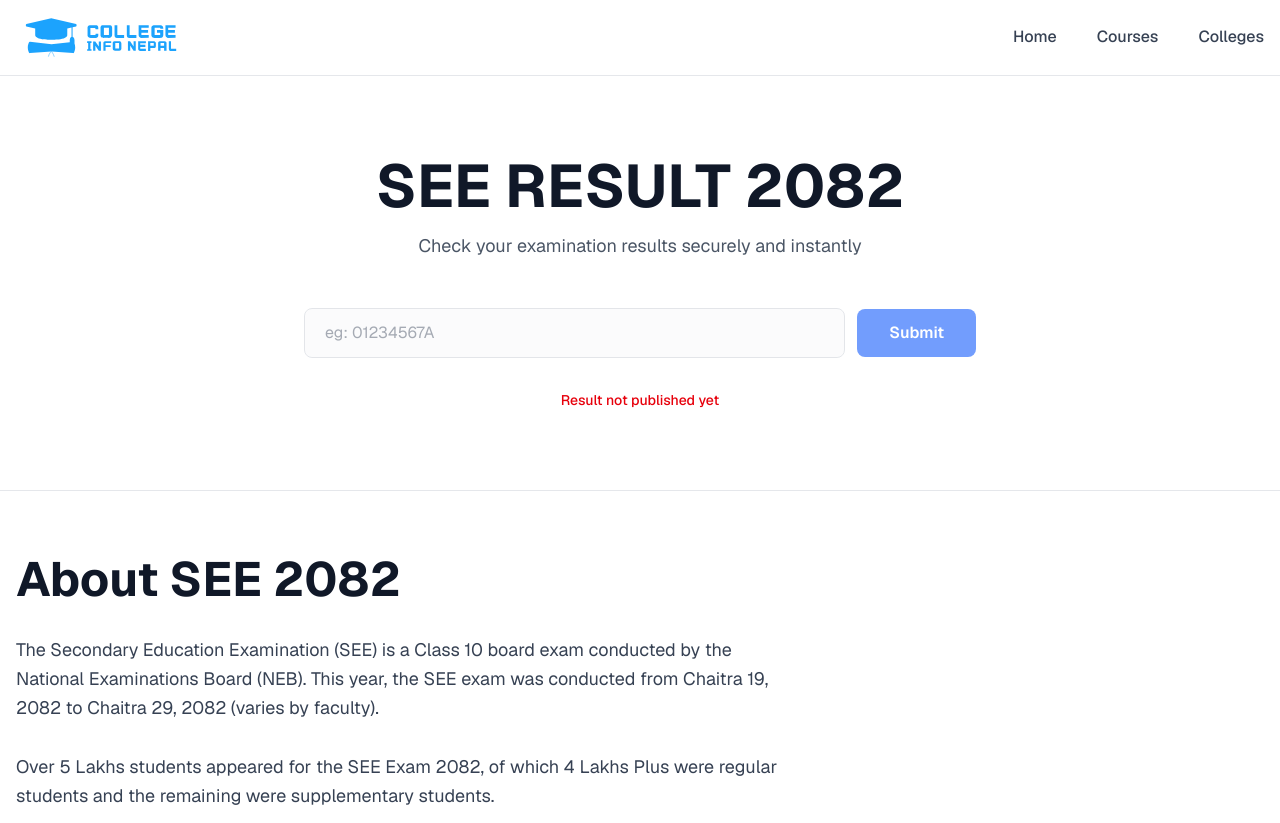
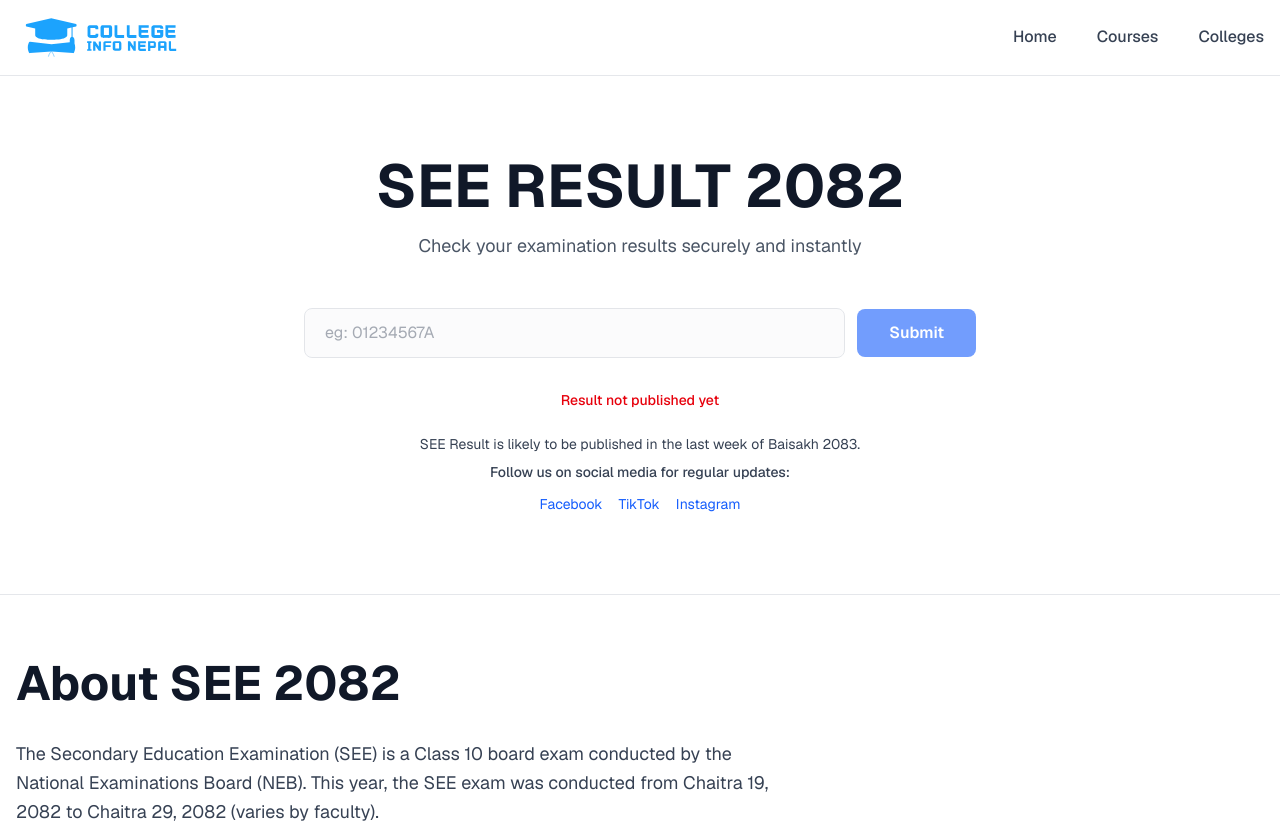
Before and after one commit to ronishdhakal/see, a Next.js app: page / in a window 1280 px wide. Shown: the top 823 px of the page. Built offline with nearby package versions, Linux system fonts and the light colour scheme.

Commit message:
Social Media Added

```diff
--- a/src/app/components/result/ResultHeader.jsx
+++ b/src/app/components/result/ResultHeader.jsx
@@ -4,7 +4,10 @@ export default function ResultHeader() {
       <div className="max-w-7xl mx-auto px-4 sm:px-6 lg:px-8">
         {/* Main Content - Centered */}
         <div className="text-center">
-          <h1 className="text-4xl sm:text-5xl md:text-6xl font-bold text-gray-900 mb-3 sm:mb-4">SEE RESULT 2082</h1>
+          <h1 className="text-4xl sm:text-5xl md:text-6xl font-bold text-gray-900 mb-3 sm:mb-4">
+            SEE RESULT 2082
+          </h1>
+
           <p className="text-base sm:text-lg text-gray-600 mb-8 sm:mb-10 md:mb-12">
             Check your examination results securely and instantly
           </p>
@@ -27,7 +30,49 @@ export default function ResultHeader() {
           </div>
 
           {/* Result Not Published Message */}
-          <p className="mt-6 sm:mt-8 text-sm font-medium text-red-600">Result not published yet</p>
+          <p className="mt-6 sm:mt-8 text-sm font-medium text-red-600">
+            Result not published yet
+          </p>
+
+          {/* New Info Section */}
+          <div className="mt-4 sm:mt-6 text-sm text-gray-700">
+            <p className="mb-2">
+              SEE Result is likely to be published in the last week of Baisakh 2083.
+            </p>
+
+            <p className="mb-3 font-medium">
+              Follow us on social media for regular updates:
+            </p>
+
+            <div className="flex flex-col sm:flex-row items-center justify-center gap-2 sm:gap-4 text-blue-600">
+              <a
+                href="https://www.facebook.com/collegeinfonepal"
+                target="_blank"
+                rel="noopener noreferrer"
+                className="hover:underline"
+              >
+                Facebook
+              </a>
+
+              <a
+                href="https://www.tiktok.com/@collegeinfonepal"
+                target="_blank"
+                rel="noopener noreferrer"
+                className="hover:underline"
+              >
+                TikTok
+              </a>
+
+              <a
+                href="https://www.instagram.com/collegeinfonp/"
+                target="_blank"
+                rel="noopener noreferrer"
+                className="hover:underline"
+              >
+                Instagram
+              </a>
+            </div>
+          </div>
         </div>
       </div>
     </section>
```
